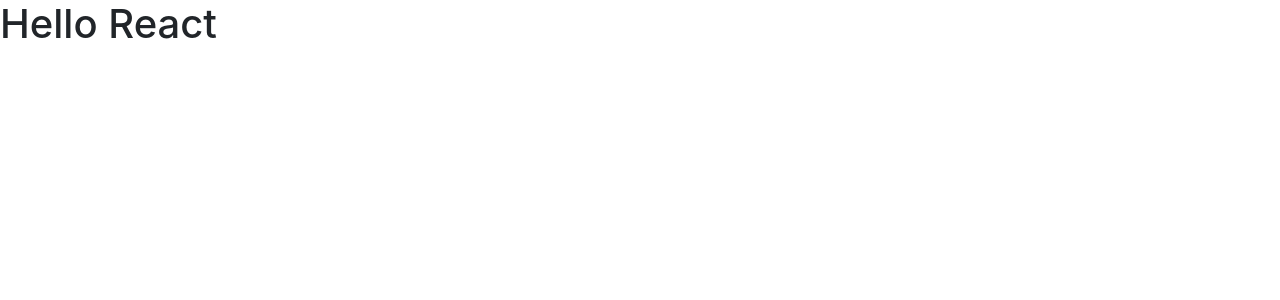
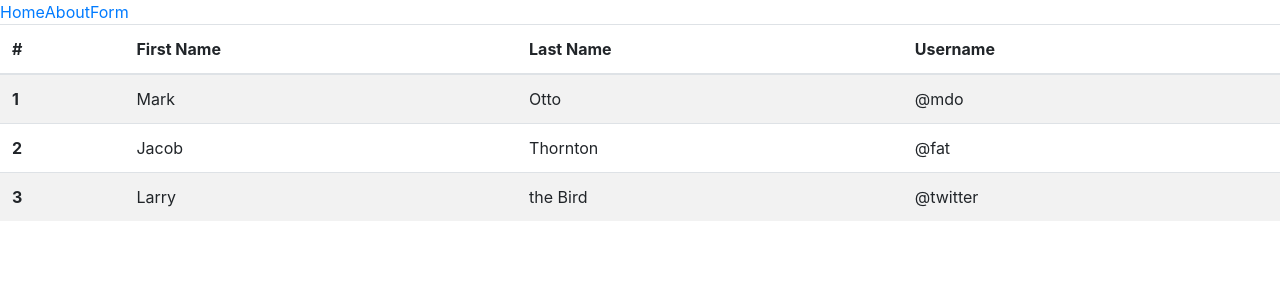
Before and after one commit to MAlngaawy/profile, a React (Create React App) app: page /about in a window 1280 px wide. Shown: the top 300 px of the page. Built offline with nearby package versions, Linux system fonts and the light colour scheme.

Commit message:
with routing and reactstrap

```diff
--- a/package.json
+++ b/package.json
@@ -9,6 +9,7 @@
     "bootstrap": "^4.4.1",
     "react": "^16.13.0",
     "react-dom": "^16.13.0",
+    "react-router-dom": "^5.1.2",
     "react-scripts": "3.4.0",
     "reactstrap": "^8.4.1"
   },
--- /dev/null
+++ b/src/components/About.js
@@ -0,0 +1,39 @@
+import React from 'react';
+import { Table } from 'reactstrap';
+
+const Example = (props) => {
+  return (
+    <Table striped>
+      <thead>
+        <tr>
+          <th>#</th>
+          <th>First Name</th>
+          <th>Last Name</th>
+          <th>Username</th>
+        </tr>
+      </thead>
+      <tbody>
+        <tr>
+          <th scope="row">1</th>
+          <td>Mark</td>
+          <td>Otto</td>
+          <td>@mdo</td>
+        </tr>
+        <tr>
+          <th scope="row">2</th>
+          <td>Jacob</td>
+          <td>Thornton</td>
+          <td>@fat</td>
+        </tr>
+        <tr>
+          <th scope="row">3</th>
+          <td>Larry</td>
+          <td>the Bird</td>
+          <td>@twitter</td>
+        </tr>
+      </tbody>
+    </Table>
+  );
+}
+
+export default Example;
--- a/src/components/App.js
+++ b/src/components/App.js
@@ -1,16 +1,48 @@
 import React from 'react';
 import '../App.css';
+import {
+  BrowserRouter as Router,
+  Switch,
+  Route,
+  Link
+} from "react-router-dom";
 
+import { NavItem, Nav, NavLink } from 'reactstrap';
 // importing Components
-import Form  from "./Form.js"
+import Home  from "./Home.js";
+import Form  from "./Form.js";
+import About  from "./About.js";
 
 function App() {
   return (
-    <div className="App">
-      <h1>Hello React</h1>
-      <div className="container form-container">
+    <Router>
+      <div className="nav-div">
+        <Nav>
+          <NavItem>
+            <Link to="/"> Home </Link>
+          </NavItem>
+          <NavItem>
+            <Link to="/about"> About </Link>
+          </NavItem>
+          <NavItem>
+            <Link to="/form"> Form </Link>
+          </NavItem>
+        </Nav>
+        {/* A <Switch> looks through its children <Route>s and
+            renders the first one that matches the current URL. */}
+            <Switch>
+              <Route path="/about">
+                <About />
+              </Route>
+              <Route path="/form">
+                <Form />
+              </Route>
+              <Route path="/">
+                <Home />
+              </Route>
+            </Switch>
       </div>
-    </div>
+    </Router>
   );
 }
 
--- a/src/components/Form.js
+++ b/src/components/Form.js
@@ -3,6 +3,7 @@ import { Button, Form, FormGroup, Label, Input, FormText } from 'reactstrap';
 
 const MyForm = (props) => {
   return (
+    <div className="container form-container">
     <Form>
       <FormGroup>
         <Label for="exampleEmail">Email</Label>
@@ -73,6 +74,7 @@ const MyForm = (props) => {
       </FormGroup>
       <Button>Submit</Button>
     </Form>
+    </div>
   );
 }
 
--- /dev/null
+++ b/src/components/Home.js
@@ -0,0 +1,26 @@
+import React, { useState } from 'react';
+import { Collapse, Button, CardBody, Card } from 'reactstrap';
+
+const Example = (props) => {
+  const [isOpen, setIsOpen] = useState(false);
+
+  const toggle = () => setIsOpen(!isOpen);
+
+  return (
+    <div>
+      <Button color="primary" onClick={toggle} style={{ marginBottom: '1rem' }}>Toggle</Button>
+      <Collapse isOpen={isOpen}>
+        <Card>
+          <CardBody>
+          Anim pariatur cliche reprehenderit,
+           enim eiusmod high life accusamus terry richardson ad squid. Nihil
+           anim keffiyeh helvetica, craft beer labore wes anderson cred
+           nesciunt sapiente ea proident.
+          </CardBody>
+        </Card>
+      </Collapse>
+    </div>
+  );
+}
+
+export default Example;
```
Also changed, not shown: 1 other file (tests, documents, lock files or other folders).
